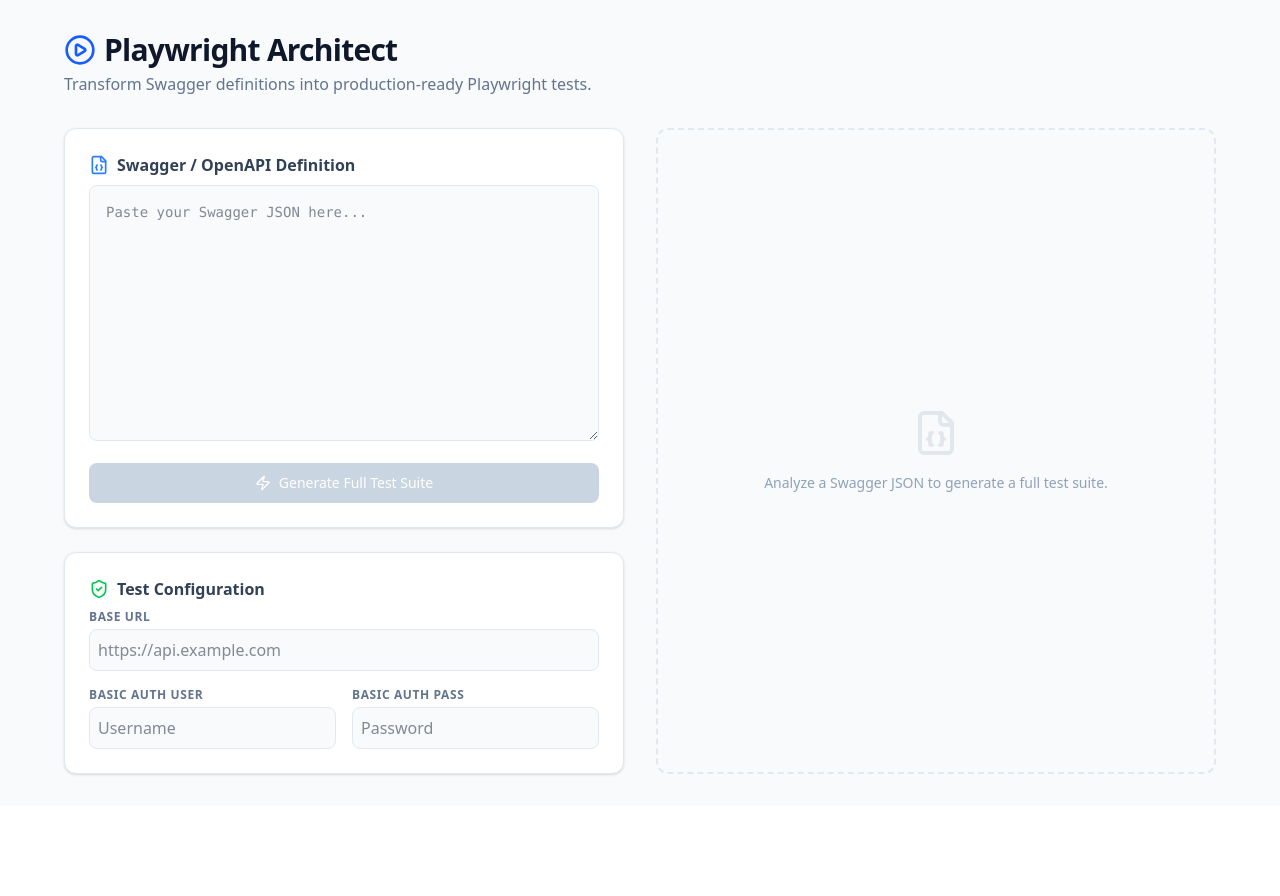
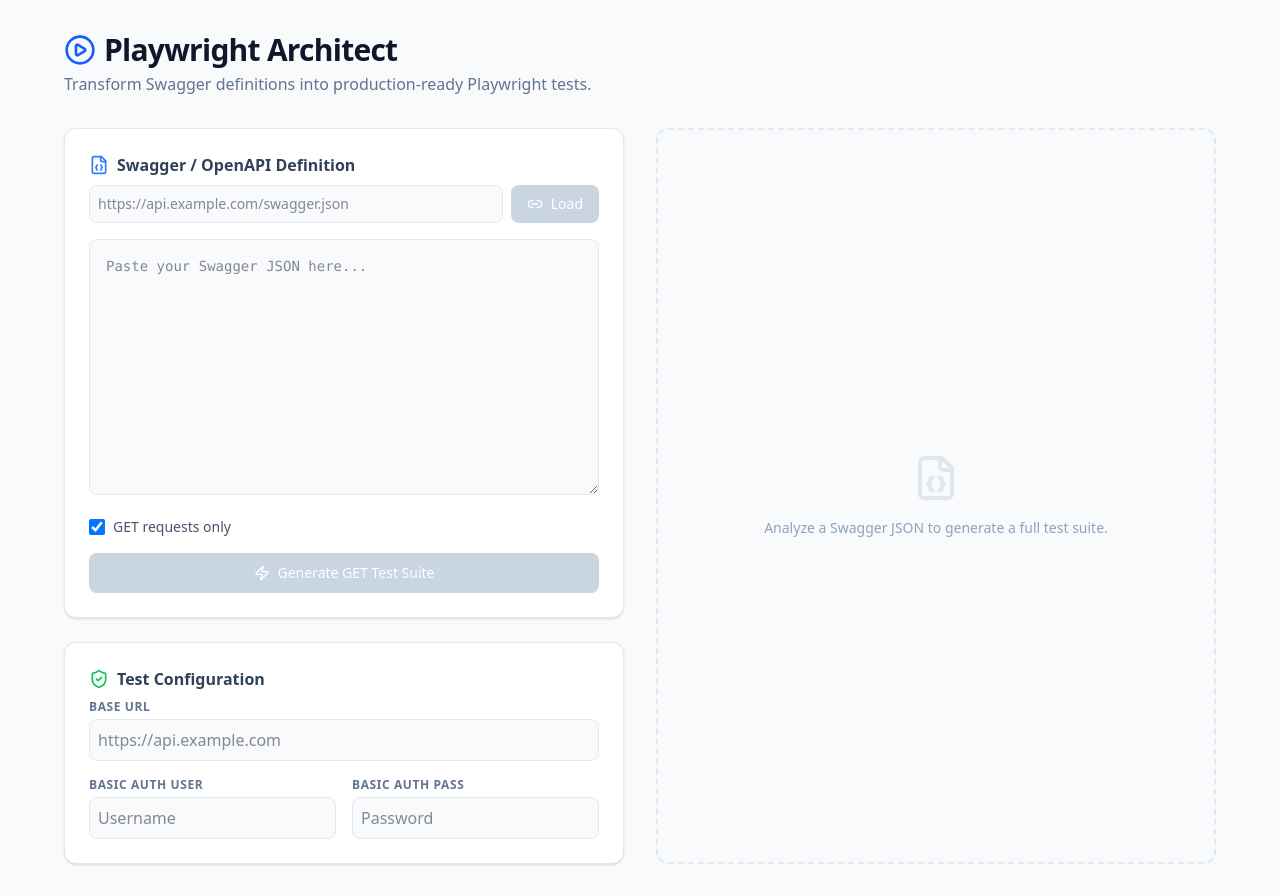
Before and after one commit to nicolas1729/playwright-generator, a React (Vite) app: page / in a window 1280 px wide. Before the commit the page ends 806 px from the top, so only its background shows below. Built offline with nearby package versions, Linux system fonts and the light colour scheme.

Commit message:
ajout lien JSON

```diff
--- a/index.html
+++ b/index.html
@@ -3,7 +3,7 @@
   <head>
     <meta charset="UTF-8" />
     <meta name="viewport" content="width=device-width, initial-scale=1.0" />
-    <title>My Google AI Studio App</title>
+    <title>Générateur test playwright</title>
   </head>
   <body>
     <div id="root"></div>
--- a/package.json
+++ b/package.json
@@ -26,6 +26,7 @@
   "devDependencies": {
     "@types/express": "^4.17.21",
     "@types/node": "^22.14.0",
+    "@types/react": "^19.3.0",
     "autoprefixer": "^10.4.21",
     "tailwindcss": "^4.1.14",
     "tsx": "^4.21.0",
--- a/src/App.tsx
+++ b/src/App.tsx
@@ -14,19 +14,46 @@ import {
   Loader2,
   AlertCircle,
   Code2,
-  Zap
+  Zap,
+  Link2
 } from 'lucide-react';
 import { motion, AnimatePresence } from 'motion/react';
+import { generateTestSuite } from './lib/testGenerator';
 
 export default function App() {
   const [swaggerJson, setSwaggerJson] = useState('');
   const [username, setUsername] = useState('');
   const [password, setPassword] = useState('');
   const [baseUrl, setBaseUrl] = useState('');
+  const [getOnly, setGetOnly] = useState(true);
+  const [swaggerUrl, setSwaggerUrl] = useState('');
+  const [isFetchingUrl, setIsFetchingUrl] = useState(false);
   const [isGeneratingFullSuite, setIsGeneratingFullSuite] = useState(false);
   const [generatedCode, setGeneratedCode] = useState('');
   const [error, setError] = useState<string | null>(null);
   const [copied, setCopied] = useState(false);
+
+  const fetchSwaggerFromUrl = async () => {
+    if (!swaggerUrl) return;
+
+    setIsFetchingUrl(true);
+    setError(null);
+
+    try {
+      const response = await fetch(swaggerUrl);
+      if (!response.ok) {
+        throw new Error(`Request failed with status ${response.status}`);
+      }
+      const text = await response.text();
+      const parsed = JSON.parse(text);
+      setSwaggerJson(JSON.stringify(parsed, null, 2));
+    } catch (err) {
+      console.error(err);
+      setError('Failed to load JSON from URL. Check the URL and that the server allows cross-origin requests (CORS).');
+    } finally {
+      setIsFetchingUrl(false);
+    }
+  };
 
   const generateFullSuite = async () => {
     if (!swaggerJson) {
@@ -36,84 +63,11 @@ export default function App() {
 
     setIsGeneratingFullSuite(true);
     setError(null);
+    // Yield once so the loading state actually paints before the (synchronous) generation work.
+    await new Promise(requestAnimationFrame);
 
     try {
-      const swagger = JSON.parse(swaggerJson);
-      const host = baseUrl || swagger.host || 'localhost:3000';
-      const basePath = swagger.basePath || '';
-
-      // Better protocol detection
-      let protocol = 'https://';
-      if (host.includes('localhost') || host.includes('127.0.0.1')) {
-        protocol = 'http://';
-      }
-
-      const cleanHost = host.replace(/^https?:\/\//, '');
-      const fullBaseUrl = host.startsWith('http') ? host : `${protocol}${cleanHost}`;
-      const finalBaseUrl = `${fullBaseUrl.replace(/\/$/, '')}${basePath}`;
-
-      let code = `import { test, expect } from '@playwright/test';\n\n`;
-
-      code += `// Configuration de l'URL de base\n`;
-      code += `const baseURL = '${finalBaseUrl}';\n\n`;
-
-      code += `test.use({\n`;
-      code += `  baseURL,\n`;
-      if (username && password) {
-        const auth = Buffer.from(`${username}:${password}`).toString('base64');
-        code += `  extraHTTPHeaders: {\n`;
-        code += `    'Authorization': 'Basic ${auth}',\n`;
-        code += `  },\n`;
-      }
-      code += `});\n\n`;
-
-      const paths = swagger.paths || {};
-
-      Object.keys(paths).forEach((path) => {
-        const methods = paths[path];
-        Object.keys(methods).forEach((method) => {
-          if (['get', 'post', 'put', 'delete', 'patch'].includes(method.toLowerCase())) {
-            const operation = methods[method];
-            const testName = operation.summary || `${method.toUpperCase()} ${path}`;
-            const description = operation.description || '';
-
-            code += `/**\n * ${testName}\n`;
-            if (description) code += ` * ${description}\n`;
-            code += ` */\n`;
-            code += `test('${method.toUpperCase()} ${path}', async ({ request }) => {\n`;
-
-            // Prepare request options
-            let options = '';
-            if (['post', 'put', 'patch'].includes(method.toLowerCase())) {
-              // Try to generate a dummy body if schema exists
-              let body = {};
-              if (operation.parameters) {
-                const bodyParam = operation.parameters.find((p: any) => p.in === 'body');
-                if (bodyParam && bodyParam.schema) {
-                  const schema = bodyParam.schema;
-                  if (schema.properties) {
-                    Object.keys(schema.properties).forEach(prop => {
-                      const p = schema.properties[prop];
-                      if (p.type === 'string') (body as any)[prop] = 'string';
-                      else if (p.type === 'number' || p.type === 'integer') (body as any)[prop] = 0;
-                      else if (p.type === 'boolean') (body as any)[prop] = true;
-                    });
-                  }
-                }
-              }
-              options = `, {\n    data: ${JSON.stringify(body, null, 6).replace(/\n/g, '\n    ')}\n  }`;
-            }
-
-            // Replace path parameters with placeholders if any
-            const finalPath = path.replace(/{([^}]+)}/g, '1');
-
-            code += `  const response = await request.${method.toLowerCase()}(\`\${baseURL}${finalPath}\`${options});\n`;
-            code += `  expect(response.ok()).toBeTruthy();\n`;
-            code += `});\n\n`;
-          }
-        });
-      });
-
+      const code = generateTestSuite(swaggerJson, { baseUrlOverride: baseUrl, username, password, getOnly });
       setGeneratedCode(code);
     } catch (err) {
       console.error(err);
@@ -123,10 +77,15 @@ export default function App() {
     }
   };
 
-  const copyToClipboard = (content: string) => {
-    navigator.clipboard.writeText(content);
-    setCopied(true);
-    setTimeout(() => setCopied(false), 2000);
+  const copyToClipboard = async (content: string) => {
+    try {
+      await navigator.clipboard.writeText(content);
+      setCopied(true);
+      setTimeout(() => setCopied(false), 2000);
+    } catch (err) {
+      console.error(err);
+      setError('Failed to copy to clipboard.');
+    }
   };
 
   const downloadFile = (content: string, filename: string) => {
@@ -163,25 +122,64 @@ export default function App() {
                 <FileJson className="w-5 h-5 text-blue-500" />
                 Swagger / OpenAPI Definition
               </div>
+              <div className="flex gap-2">
+                <input
+                  id="swaggerUrl"
+                  type="url"
+                  aria-label="Swagger or OpenAPI JSON URL"
+                  className="flex-1 p-2 bg-slate-50 border border-slate-200 rounded-lg text-sm focus:ring-2 focus:ring-blue-500 outline-none"
+                  placeholder="https://api.example.com/swagger.json"
+                  value={swaggerUrl}
+                  onChange={(e) => setSwaggerUrl(e.target.value)}
+                  onKeyDown={(e) => {
+                    if (e.key === 'Enter') {
+                      e.preventDefault();
+                      fetchSwaggerFromUrl();
+                    }
+                  }}
+                />
+                <button
+                  onClick={fetchSwaggerFromUrl}
+                  disabled={isFetchingUrl || !swaggerUrl}
+                  className="px-4 py-2 bg-slate-700 hover:bg-slate-800 disabled:bg-slate-300 text-white rounded-lg text-sm font-medium flex items-center gap-2 transition-colors"
+                  title="Load Swagger/OpenAPI JSON from URL"
+                >
+                  {isFetchingUrl ? <Loader2 className="w-4 h-4 animate-spin" /> : <Link2 className="w-4 h-4" />}
+                  Load
+                </button>
+              </div>
               <textarea
+                aria-label="Swagger or OpenAPI JSON definition"
                 className="w-full h-64 p-4 bg-slate-50 border border-slate-200 rounded-lg font-mono text-sm focus:ring-2 focus:ring-blue-500 focus:border-transparent outline-none transition-all"
                 placeholder='Paste your Swagger JSON here...'
                 value={swaggerJson}
                 onChange={(e) => setSwaggerJson(e.target.value)}
               />
+              <div className="flex items-center gap-2">
+                <input
+                  id="getOnly"
+                  type="checkbox"
+                  checked={getOnly}
+                  onChange={(e) => setGetOnly(e.target.checked)}
+                  className="w-4 h-4 rounded border-slate-300 text-blue-600 focus:ring-blue-500 outline-none"
+                />
+                <label htmlFor="getOnly" className="text-sm text-slate-600 select-none">
+                  GET requests only
+                </label>
+              </div>
               <div className="flex gap-3">
                 <button
                   onClick={generateFullSuite}
                   disabled={isGeneratingFullSuite || !swaggerJson}
                   className="flex-1 py-2.5 px-4 bg-blue-600 hover:bg-blue-700 disabled:bg-slate-300 text-white rounded-lg font-medium transition-colors flex items-center justify-center gap-2 text-sm"
-                  title="Generate tests for ALL endpoints"
+                  title={getOnly ? 'Generate tests for GET endpoints only' : 'Generate tests for ALL endpoints'}
                 >
                   {isGeneratingFullSuite ? (
                     <Loader2 className="w-4 h-4 animate-spin" />
                   ) : (
                     <Zap className="w-4 h-4" />
                   )}
-                  Generate Full Test Suite
+                  {getOnly ? 'Generate GET Test Suite' : 'Generate Full Test Suite'}
                 </button>
               </div>
             </section>
@@ -193,8 +191,9 @@ export default function App() {
               </div>
               <div className="space-y-4">
                 <div>
-                  <label className="block text-xs font-bold text-slate-500 uppercase tracking-wider mb-1">Base URL</label>
+                  <label htmlFor="baseUrl" className="block text-xs font-bold text-slate-500 uppercase tracking-wider mb-1">Base URL</label>
                   <input
+                    id="baseUrl"
                     type="text"
                     className="w-full p-2 bg-slate-50 border border-slate-200 rounded-lg focus:ring-2 focus:ring-blue-500 outline-none"
                     placeholder="https://api.example.com"
@@ -204,8 +203,9 @@ export default function App() {
                 </div>
                 <div className="grid grid-cols-2 gap-4">
                   <div>
-                    <label className="block text-xs font-bold text-slate-500 uppercase tracking-wider mb-1">Basic Auth User</label>
+                    <label htmlFor="username" className="block text-xs font-bold text-slate-500 uppercase tracking-wider mb-1">Basic Auth User</label>
                     <input
+                      id="username"
                       type="text"
                       className="w-full p-2 bg-slate-50 border border-slate-200 rounded-lg focus:ring-2 focus:ring-blue-500 outline-none"
                       placeholder="Username"
@@ -214,8 +214,9 @@ export default function App() {
                     />
                   </div>
                   <div>
-                    <label className="block text-xs font-bold text-slate-500 uppercase tracking-wider mb-1">Basic Auth Pass</label>
+                    <label htmlFor="password" className="block text-xs font-bold text-slate-500 uppercase tracking-wider mb-1">Basic Auth Pass</label>
                     <input
+                      id="password"
                       type="password"
                       className="w-full p-2 bg-slate-50 border border-slate-200 rounded-lg focus:ring-2 focus:ring-blue-500 outline-none"
                       placeholder="Password"
--- /dev/null
+++ b/src/lib/testGenerator.ts
@@ -0,0 +1,124 @@
+/**
+ * @license
+ * SPDX-License-Identifier: Apache-2.0
+ */
+
+interface SwaggerOperation {
+  summary?: string;
+  description?: string;
+  parameters?: Array<{
+    in?: string;
+    schema?: { properties?: Record<string, { type?: string }> };
+  }>;
+  requestBody?: {
+    content?: Record<string, { schema?: { properties?: Record<string, { type?: string }> } }>;
+  };
+}
+
+interface SwaggerDocument {
+  host?: string;
+  basePath?: string;
+  servers?: Array<{ url?: string }>;
+  paths?: Record<string, Record<string, SwaggerOperation>>;
+}
+
+export interface GenerateOptions {
+  baseUrlOverride?: string;
+  username?: string;
+  password?: string;
+  getOnly?: boolean;
+}
+
+const HTTP_METHODS = ['get', 'post', 'put', 'delete', 'patch'];
+const BODY_METHODS = ['post', 'put', 'patch'];
+
+export function generateTestSuite(swaggerJson: string, options: GenerateOptions): string {
+  const swagger: SwaggerDocument = JSON.parse(swaggerJson);
+  const baseUrl = resolveBaseUrl(swagger, options.baseUrlOverride);
+
+  let code = `import { test, expect } from '@playwright/test';\n\n`;
+  code += `// Configuration de l'URL de base\n`;
+  code += `const baseURL = '${baseUrl}';\n\n`;
+  code += `test.use({\n  baseURL,\n${buildAuthHeaderBlock(options.username, options.password)}});\n\n`;
+
+  const allowedMethods = options.getOnly ? ['get'] : HTTP_METHODS;
+  const paths = swagger.paths || {};
+  for (const path of Object.keys(paths)) {
+    const methods = paths[path];
+    for (const method of Object.keys(methods)) {
+      if (!allowedMethods.includes(method.toLowerCase())) continue;
+      code += buildTest(path, method, methods[method]);
+    }
+  }
+
+  return code;
+}
+
+function resolveBaseUrl(swagger: SwaggerDocument, override?: string): string {
+  const raw = override || swagger.servers?.[0]?.url || buildLegacyHostUrl(swagger);
+  const hasProtocol = /^https?:\/\//i.test(raw);
+  const protocol = hasProtocol ? '' : isLocal(raw) ? 'http://' : 'https://';
+  return `${protocol}${raw}`.replace(/\/$/, '');
+}
+
+function buildLegacyHostUrl(swagger: SwaggerDocument): string {
+  const host = swagger.host || 'localhost:3000';
+  const basePath = swagger.basePath || '';
+  return `${host}${basePath}`;
+}
+
+function isLocal(host: string): boolean {
+  return host.includes('localhost') || host.includes('127.0.0.1');
+}
+
+function buildAuthHeaderBlock(username?: string, password?: string): string {
+  if (!username || !password) return '';
+  const token = btoa(`${username}:${password}`);
+  return `  extraHTTPHeaders: {\n    'Authorization': 'Basic ${token}',\n  },\n`;
+}
+
+function buildTest(path: string, method: string, operation: SwaggerOperation): string {
+  const testName = operation.summary || `${method.toUpperCase()} ${path}`;
+  const description = operation.description || '';
+  const finalPath = path.replace(/\{([^}]+)\}/g, '1');
+
+  let block = `/**\n * ${testName}\n`;
+  if (description) block += ` * ${description}\n`;
+  block += ` */\n`;
+  block += `test('${method.toUpperCase()} ${path}', async ({ request }) => {\n`;
+
+  const requestOptions = BODY_METHODS.includes(method.toLowerCase())
+    ? `, {\n    data: ${JSON.stringify(buildRequestBody(operation), null, 6).replace(/\n/g, '\n    ')}\n  }`
+    : '';
+
+  block += `  const response = await request.${method.toLowerCase()}(\`\${baseURL}${finalPath}\`${requestOptions});\n`;
+  block += `  expect(response.ok()).toBeTruthy();\n`;
+  block += `});\n\n`;
+  return block;
+}
+
+function buildRequestBody(operation: SwaggerOperation): Record<string, unknown> {
+  const schema =
+    operation.requestBody?.content?.['application/json']?.schema ??
+    operation.parameters?.find((p) => p.in === 'body')?.schema;
+
+  const body: Record<string, unknown> = {};
+  if (!schema?.properties) return body;
+
+  for (const [prop, def] of Object.entries(schema.properties)) {
+    body[prop] = exampleValueForType(def.type);
+  }
+  return body;
+}
+
+function exampleValueForType(type?: string): string | number | boolean {
+  switch (type) {
+    case 'integer':
+    case 'number':
+      return 0;
+    case 'boolean':
+      return true;
+    default:
+      return 'string';
+  }
+}
```
Also changed, not shown: 1 other file (tests, documents, lock files or other folders).
